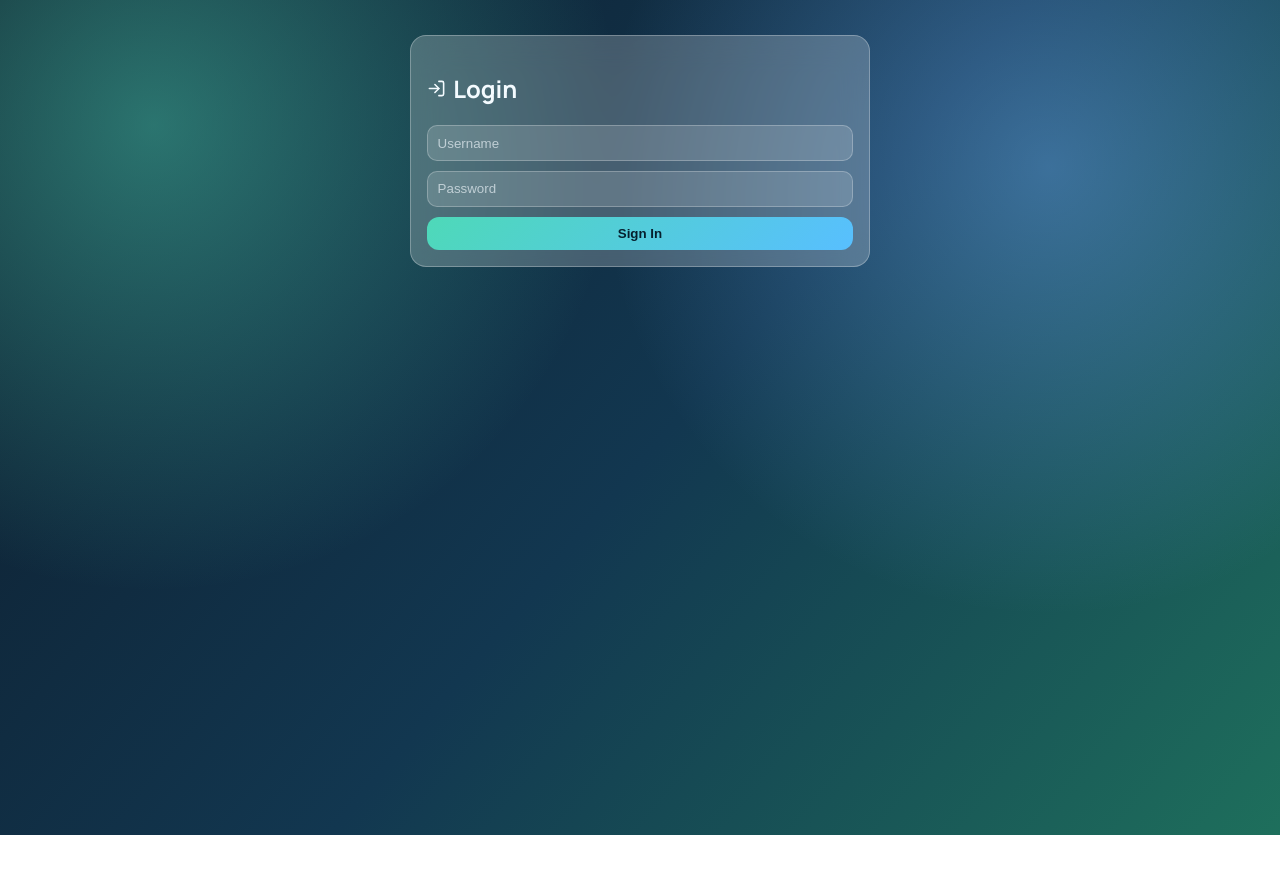
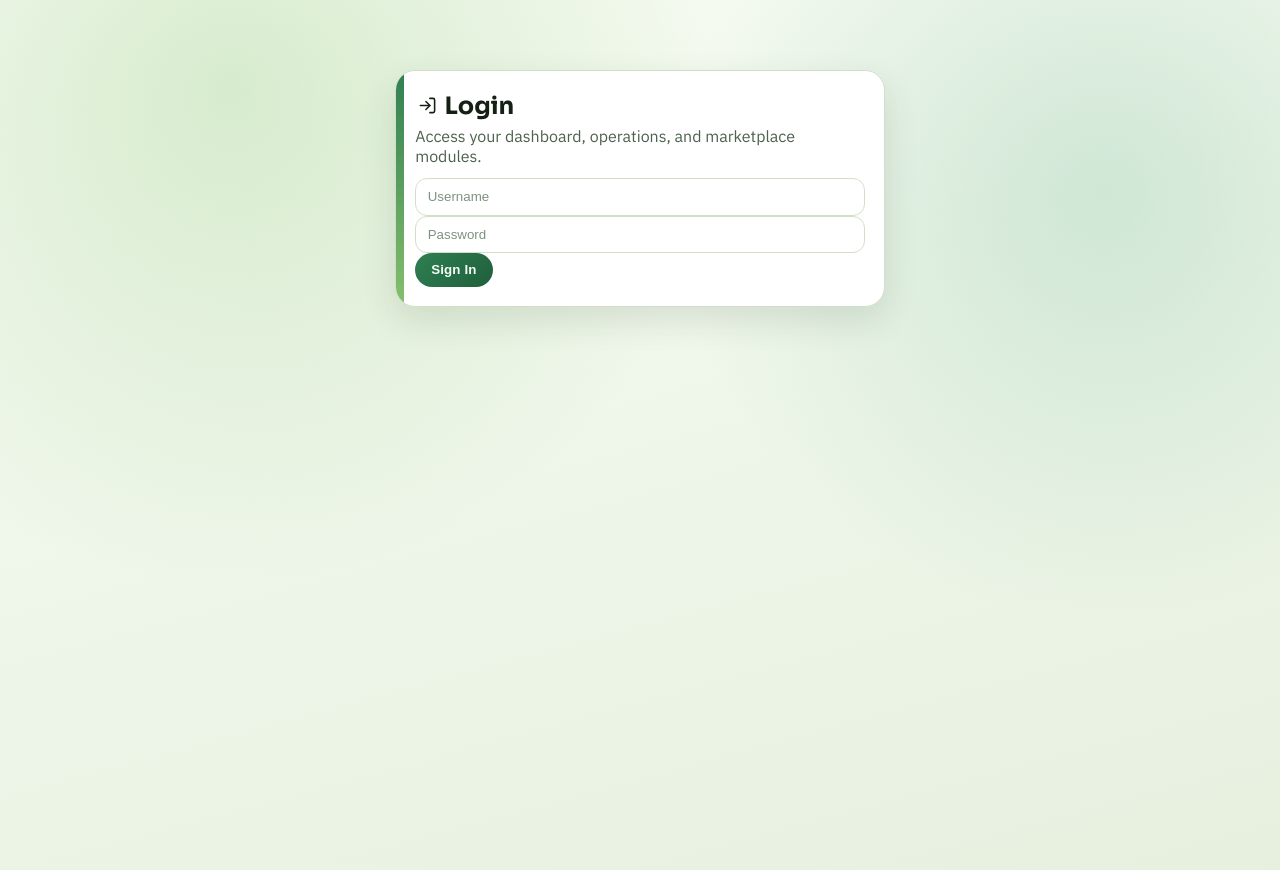
Before and after one commit to 23150056-beep/Agriculture_Sys_v3, a React (Vite) app: page /#/login in a window 1280 px wide. Before the commit the page ends 835 px from the top, so only its background shows below. Built offline with nearby package versions, Linux system fonts and the light colour scheme; no server answers.

Commit message:
Phase 3 visual overhaul for live UI

```diff
--- a/src/pages/auth/LoginPage.jsx
+++ b/src/pages/auth/LoginPage.jsx
@@ -46,12 +46,14 @@ function LoginPage() {
   return (
     <section className="auth-card">
       <h1 className="auth-title"><LogIn size={19} /> Login</h1>
+      <p className="auth-subtitle">Access your dashboard, operations, and marketplace modules.</p>
       <form onSubmit={onSubmit}>
         <input placeholder="Username" value={form.username} onChange={(e) => setForm({ ...form, username: e.target.value })} required />
         <input type="password" placeholder="Password" value={form.password} onChange={(e) => setForm({ ...form, password: e.target.value })} required />
         <button type="submit" disabled={saving}>{saving ? 'Signing In...' : 'Sign In'}</button>
       </form>
       {error ? <p className="error">{error}</p> : null}
+      {isDemoMode() ? <p className="auth-note">Demo login: demo_admin / demo12345</p> : null}
     </section>
   )
 }
--- a/src/pages/auth/RegisterPage.jsx
+++ b/src/pages/auth/RegisterPage.jsx
@@ -32,6 +32,7 @@ function RegisterPage() {
   return (
     <section className="auth-card">
       <h1 className="auth-title"><UserPlus size={19} /> Register</h1>
+      <p className="auth-subtitle">Create an account with your role to access module-specific workflows.</p>
       <form onSubmit={onSubmit}>
         <input placeholder="Full name" value={form.full_name} onChange={(e) => setForm({ ...form, full_name: e.target.value })} required />
         <input placeholder="Username" value={form.username} onChange={(e) => setForm({ ...form, username: e.target.value })} required />
--- a/src/styles/globals.css
+++ b/src/styles/globals.css
@@ -1,17 +1,25 @@
-@import url('https://fonts.googleapis.com/css2?family=Manrope:wght@400;500;600;700;800&display=swap');
+@import url('https://fonts.googleapis.com/css2?family=Sora:wght@400;500;600;700;800&family=IBM+Plex+Sans:wght@400;500;600;700&display=swap');
 
 :root {
-  font-family: 'Manrope', 'Segoe UI', Tahoma, Geneva, Verdana, sans-serif;
-  color: #f4fbff;
-  --bg-a: #0d1b2a;
-  --bg-b: #123750;
-  --bg-c: #1e6f5c;
-  --glass: rgba(255, 255, 255, 0.16);
-  --glass-strong: rgba(255, 255, 255, 0.22);
-  --glass-border: rgba(255, 255, 255, 0.28);
-  --text-muted: rgba(244, 251, 255, 0.78);
-  --accent: #9ef3d7;
-  --danger: #ffb3b3;
+  font-family: 'IBM Plex Sans', 'Segoe UI', Tahoma, Geneva, Verdana, sans-serif;
+  --bg-base: #f4f8ef;
+  --bg-overlay: rgba(255, 255, 255, 0.7);
+  --surface: #ffffff;
+  --surface-soft: #f8fbf5;
+  --line: #d3dec8;
+  --line-strong: #9bb389;
+  --text: #152015;
+  --text-muted: #4e614e;
+  --brand: #2f7f52;
+  --brand-strong: #1f5f3b;
+  --brand-soft: #e3f1e5;
+  --danger: #bc3c3c;
+  --warning: #9b6200;
+  --radius-sm: 12px;
+  --radius-md: 16px;
+  --radius-lg: 20px;
+  --shadow-soft: 0 8px 24px rgba(29, 59, 34, 0.08);
+  --shadow-strong: 0 14px 34px rgba(29, 59, 34, 0.12);
 }
 
 * {
@@ -21,232 +29,200 @@
 body {
   margin: 0;
   min-height: 100vh;
+  color: var(--text);
   background:
-    radial-gradient(circle at 12% 15%, rgba(78, 217, 184, 0.45) 0%, rgba(78, 217, 184, 0) 35%),
-    radial-gradient(circle at 82% 20%, rgba(115, 178, 255, 0.42) 0%, rgba(115, 178, 255, 0) 36%),
-    linear-gradient(130deg, var(--bg-a) 0%, var(--bg-b) 52%, var(--bg-c) 100%);
-  color: #f4fbff;
+    radial-gradient(circle at 18% 10%, rgba(126, 193, 107, 0.26) 0%, rgba(126, 193, 107, 0) 38%),
+    radial-gradient(circle at 86% 22%, rgba(90, 172, 134, 0.22) 0%, rgba(90, 172, 134, 0) 33%),
+    linear-gradient(165deg, #f8fcf3 0%, #edf5e8 58%, #e7f0df 100%);
 }
-@keyframes fadeSlideUp {
-  from {
-    opacity: 0;
-    transform: translateY(12px);
-  }
-  to {
-    opacity: 1;
-    transform: translateY(0);
-  }
+
+body::before {
+  content: '';
+  position: fixed;
+  inset: 0;
+  pointer-events: none;
+  opacity: 0.3;
+  background-image: linear-gradient(120deg, rgba(255, 255, 255, 0.65) 0.5px, transparent 0.5px);
+  background-size: 24px 24px;
+  z-index: -1;
 }
 
 a {
-  color: #f4fbff;
+  color: var(--brand-strong);
   text-decoration: none;
+}
+
+button {
+  border: 0;
+  border-radius: 999px;
+  background: linear-gradient(135deg, var(--brand), var(--brand-strong));
+  color: #f3fff7;
+  font-weight: 700;
+  letter-spacing: 0.01em;
+  padding: 0.58rem 1rem;
+  cursor: pointer;
+  transition: transform 0.2s ease, box-shadow 0.2s ease, filter 0.2s ease;
+}
+
+button:hover {
+  transform: translateY(-1px);
+  box-shadow: 0 8px 20px rgba(47, 127, 82, 0.28);
+  filter: saturate(1.08);
+}
+
+button:disabled {
+  opacity: 0.58;
+  cursor: not-allowed;
+  transform: none;
+  box-shadow: none;
+}
+
+input,
+select {
+  width: 100%;
+  padding: 0.64rem 0.72rem;
+  border: 1px solid var(--line);
+  border-radius: var(--radius-sm);
+  background: #ffffff;
+  color: var(--text);
+  transition: border-color 0.2s ease, box-shadow 0.2s ease;
+}
+
+input:focus,
+select:focus {
+  outline: none;
+  border-color: var(--brand);
+  box-shadow: 0 0 0 3px rgba(47, 127, 82, 0.16);
+}
+
+input::placeholder {
+  color: #7f9280;
 }
 
 .layout {
   min-height: 100vh;
-  position: relative;
-}
-
-.layout::before,
-.layout::after {
-  content: '';
-  position: fixed;
-  z-index: 0;
-  width: 22rem;
-  height: 22rem;
-  filter: blur(80px);
-  pointer-events: none;
-}
-
-.layout::before {
-  top: -8rem;
-  left: -4rem;
-  background: rgba(123, 222, 255, 0.25);
-}
-
-.layout::after {
-  bottom: -9rem;
-  right: -2rem;
-  background: rgba(160, 255, 218, 0.26);
 }
 
 .top-nav {
+  position: sticky;
+  top: 0;
+  z-index: 20;
   display: flex;
   align-items: center;
   justify-content: space-between;
-  padding: 1rem 1.3rem;
-  background: var(--glass);
-  border: 1px solid var(--glass-border);
-  backdrop-filter: blur(16px);
-  -webkit-backdrop-filter: blur(16px);
-  border-radius: 16px;
-  margin: 0.9rem;
-  position: relative;
-  z-index: 1;
+  gap: 1rem;
+  margin: 0;
+  padding: 0.95rem 1.2rem;
+  background: var(--bg-overlay);
+  backdrop-filter: blur(10px);
+  border-bottom: 1px solid var(--line);
 }
 
 .top-nav nav {
   display: flex;
-  gap: 1rem;
+  align-items: center;
+  gap: 0.4rem;
 }
 
 .brand {
+  font-family: 'Sora', 'IBM Plex Sans', sans-serif;
+  font-size: 1rem;
   font-weight: 800;
   letter-spacing: 0.02em;
+  color: var(--brand-strong);
 }
 
 .brand-wrap {
-  display: flex;
+  display: inline-flex;
   align-items: center;
-  gap: 0.55rem;
+  gap: 0.5rem;
+}
+
+.nav-item {
+  display: inline-flex;
+  align-items: center;
+  gap: 0.44rem;
+  padding: 0.46rem 0.64rem;
+  border-radius: 999px;
+  font-size: 0.84rem;
+  color: var(--text-muted);
+}
+
+.nav-item:hover {
+  color: var(--brand-strong);
+  background: var(--brand-soft);
 }
 
 .user-meta {
   display: flex;
   align-items: center;
-  gap: 0.8rem;
+  gap: 0.7rem;
   color: var(--text-muted);
-}
-
-button {
-  border: none;
-  border-radius: 12px;
-  background: linear-gradient(135deg, #4ed9b8, #58bfff);
-  color: #06202e;
-  font-weight: 700;
-  padding: 0.58rem 0.92rem;
-  cursor: pointer;
-  transition: transform 0.2s ease, box-shadow 0.2s ease;
-}
-
-button:hover {
-  transform: translateY(-1px);
-  box-shadow: 0 12px 25px rgba(72, 195, 255, 0.25);
-}
-
-button:disabled {
-  opacity: 0.55;
-  cursor: not-allowed;
-  transform: none;
-  box-shadow: none;
+  font-size: 0.9rem;
 }
 
 .shell {
   display: grid;
-  grid-template-columns: 220px 1fr;
+  grid-template-columns: 250px minmax(0, 1fr);
   gap: 1rem;
-  padding: 1rem;
-  position: relative;
-  z-index: 1;
+  padding: 1.15rem;
 }
 
 .sidebar {
-  padding: 1rem;
-  border-radius: 16px;
-  background: var(--glass);
-  border: 1px solid var(--glass-border);
-  backdrop-filter: blur(16px);
-  -webkit-backdrop-filter: blur(16px);
+  position: sticky;
+  top: 5rem;
+  align-self: start;
   display: flex;
   flex-direction: column;
-  gap: 0.55rem;
-  height: fit-content;
+  gap: 0.5rem;
+  padding: 1rem;
+  border-radius: var(--radius-lg);
+  background: var(--surface);
+  border: 1px solid var(--line);
+  box-shadow: var(--shadow-soft);
 }
 
-.sidebar a,
-.nav-item {
+.sidebar h3 {
+  margin: 0 0 0.3rem;
+  font-family: 'Sora', sans-serif;
+  font-size: 0.8rem;
+  letter-spacing: 0.12em;
+  text-transform: uppercase;
+  color: var(--text-muted);
+}
+
+.sidebar a {
   display: inline-flex;
   align-items: center;
   gap: 0.48rem;
-  color: #f4fbff;
-  padding: 0.45rem 0.55rem;
-  border-radius: 10px;
+  border-radius: 999px;
+  padding: 0.46rem 0.66rem;
+  color: var(--text-muted);
+  font-weight: 500;
 }
 
-.sidebar a:hover,
-.nav-item:hover {
-  background: rgba(255, 255, 255, 0.12);
+.sidebar a:hover {
+  color: var(--brand-strong);
+  background: var(--brand-soft);
 }
 
 main {
-  padding: 0.25rem;
+  min-width: 0;
+  display: grid;
+  gap: 0.9rem;
 }
 
 .panel {
-  border: 1px solid var(--glass-border);
-  border-radius: 16px;
-  background: var(--glass);
-  backdrop-filter: blur(14px);
-  -webkit-backdrop-filter: blur(14px);
+  border-radius: var(--radius-lg);
+  border: 1px solid var(--line);
+  background: var(--surface);
+  box-shadow: var(--shadow-soft);
   padding: 1rem;
-  animation: fadeSlideUp 0.45s ease;
-}
-
-.grid {
-  display: grid;
-  grid-template-columns: repeat(auto-fill, minmax(220px, 1fr));
-  gap: 0.9rem;
-}
-
-.stats-grid {
-  display: grid;
-  grid-template-columns: repeat(auto-fill, minmax(170px, 1fr));
-  gap: 0.8rem;
-  margin-top: 0.8rem;
-}
-
-.card {
-  border: 1px solid rgba(255, 255, 255, 0.2);
-  border-radius: 12px;
-  padding: 0.8rem;
-  background: rgba(255, 255, 255, 0.14);
-}
-
-.list {
-  display: grid;
-  gap: 0.6rem;
-  padding: 0;
-  list-style: none;
-}
-
-.list-row {
-  display: flex;
-  gap: 0.8rem;
-  justify-content: space-between;
-  align-items: center;
-  flex-wrap: wrap;
-}
-
-.status-badge {
-  display: inline-block;
-  margin-left: 0.4rem;
-  font-size: 0.8rem;
-  border-radius: 999px;
-  background: rgba(158, 243, 215, 0.28);
-  color: #d5fff1;
-  padding: 0.2rem 0.55rem;
-}
-
-.auth-card {
-  max-width: 460px;
-  margin: 2.2rem auto;
-  background: var(--glass-strong);
-  border: 1px solid var(--glass-border);
-  border-radius: 16px;
-  backdrop-filter: blur(16px);
-  -webkit-backdrop-filter: blur(16px);
-  padding: 1rem;
-  animation: fadeSlideUp 0.45s ease;
-}
-.auth-title {
-  display: flex;
-  align-items: center;
-  gap: 0.45rem;
+  animation: riseIn 0.45s ease;
 }
 
 .page-header {
-  margin-bottom: 0.75rem;
+  margin-bottom: 0.8rem;
 }
 
 .page-title-wrap {
@@ -257,122 +233,142 @@ main {
 
 .page-title {
   margin: 0;
-  font-size: 1.28rem;
+  font-family: 'Sora', sans-serif;
+  font-size: 1.22rem;
   letter-spacing: 0.01em;
 }
 
 .page-subtitle {
-  margin: 0.28rem 0 0;
+  margin: 0.3rem 0 0;
   color: var(--text-muted);
 }
 
 .section-label {
-  margin: 0.6rem 0 0.45rem;
-  font-weight: 700;
-  color: #d9f8ee;
+  margin: 0.7rem 0 0.5rem;
+  font-family: 'Sora', sans-serif;
+  font-size: 0.86rem;
+  letter-spacing: 0.08em;
+  text-transform: uppercase;
+  color: var(--brand-strong);
 }
 
-.auth-card form {
+.grid,
+.stats-grid {
   display: grid;
-  gap: 0.6rem;
+  gap: 0.8rem;
 }
 
-.inline-form {
-  display: grid;
-  grid-template-columns: repeat(auto-fit, minmax(180px, 1fr));
-  gap: 0.6rem;
-  margin-bottom: 1rem;
+.grid {
+  grid-template-columns: repeat(auto-fill, minmax(220px, 1fr));
 }
 
-.pod-form {
-  margin-top: 0.8rem;
+.stats-grid {
+  grid-template-columns: repeat(auto-fill, minmax(180px, 1fr));
 }
 
-input,
-select {
-  padding: 0.6rem;
-  border: 1px solid rgba(255, 255, 255, 0.25);
-  border-radius: 10px;
-  background: rgba(255, 255, 255, 0.14);
-  color: #f4fbff;
-  animation: fadeSlideUp 0.45s ease;
-}
-
-input::placeholder {
-  color: rgba(244, 251, 255, 0.64);
-}
-
-select option {
-  color: #0b1f2f;
-}
-
-.error {
-  color: var(--danger);
-}
-
-.pending-row {
-  background: rgba(255, 230, 170, 0.25);
-  border-color: rgba(255, 230, 170, 0.4);
-  opacity: 0.88;
-}
-
-.sync-text {
-  color: #ffeab5;
-  font-size: 0.85rem;
+.card {
+  border: 1px solid var(--line);
+  border-radius: var(--radius-md);
+  background: var(--surface-soft);
+  padding: 0.85rem;
 }
 
 .kpi-card {
-  padding: 0.95rem;
+  position: relative;
+  overflow: hidden;
+}
+
+.kpi-card::after {
+  content: '';
+  position: absolute;
+  inset: auto 0 0;
+  height: 4px;
+  background: linear-gradient(90deg, var(--brand), #6ab177);
 }
 
 .kpi-label {
   margin: 0;
+  font-size: 0.82rem;
   color: var(--text-muted);
-  font-size: 0.84rem;
 }
 
 .kpi-value {
-  margin: 0.35rem 0 0;
-  font-size: 1.42rem;
-  font-weight: 800;
+  margin: 0.28rem 0 0;
+  font-family: 'Sora', sans-serif;
+  font-size: 1.52rem;
+  font-weight: 700;
+  color: var(--brand-strong);
 }
 
 .kpi-hint {
-  margin: 0.2rem 0 0;
+  margin: 0.16rem 0 0;
+  color: var(--text-muted);
   font-size: 0.8rem;
-  color: var(--text-muted);
+}
+
+.list {
+  list-style: none;
+  padding: 0;
+  margin: 0;
+  display: grid;
+  gap: 0.65rem;
+}
+
+.list-row {
+  display: flex;
+  justify-content: space-between;
+  gap: 0.7rem;
+  align-items: center;
+  flex-wrap: wrap;
+}
+
+.status-badge {
+  display: inline-flex;
+  align-items: center;
+  border-radius: 999px;
+  padding: 0.22rem 0.58rem;
+  background: #dff1e0;
+  border: 1px solid #a5caab;
+  color: #285d36;
+  font-size: 0.77rem;
+  font-weight: 700;
+  text-transform: uppercase;
+  letter-spacing: 0.03em;
 }
 
 .filter-bar {
   display: grid;
-  grid-template-columns: repeat(auto-fit, minmax(180px, 1fr));
+  grid-template-columns: repeat(auto-fit, minmax(190px, 1fr));
   gap: 0.6rem;
-  margin: 0 0 0.8rem;
+  margin-bottom: 0.7rem;
 }
 
 .table-wrap {
   width: 100%;
   overflow-x: auto;
+  border-radius: var(--radius-md);
+  border: 1px solid var(--line);
 }
 
 .data-table {
   width: 100%;
   border-collapse: collapse;
-  background: rgba(255, 255, 255, 0.1);
-  border-radius: 14px;
-  overflow: hidden;
+  background: var(--surface);
 }
 
 .data-table th,
 .data-table td {
   text-align: left;
-  padding: 0.62rem 0.72rem;
-  border-bottom: 1px solid rgba(255, 255, 255, 0.16);
+  padding: 0.66rem 0.72rem;
+  border-bottom: 1px solid #e5eee0;
 }
 
 .data-table th {
-  font-size: 0.82rem;
-  color: var(--text-muted);
+  background: #f0f6eb;
+  color: #3d5341;
+  font-size: 0.78rem;
+  letter-spacing: 0.06em;
+  text-transform: uppercase;
 }
 
 .mobile-card-list {
@@ -381,15 +377,17 @@ select option {
 }
 
 .mobile-data-card h3 {
-  margin: 0 0 0.5rem;
+  margin: 0 0 0.45rem;
+  font-family: 'Sora', sans-serif;
 }
 
 .mobile-kv p {
-  margin: 0.25rem 0;
+  margin: 0.18rem 0;
+  color: var(--text-muted);
 }
 
 .mobile-card-actions {
-  margin-top: 0.5rem;
+  margin-top: 0.55rem;
 }
 
 .empty-state,
@@ -400,45 +398,111 @@ select option {
 
 .empty-title {
   margin: 0;
+  font-family: 'Sora', sans-serif;
   font-weight: 700;
 }
 
 .empty-description {
-  margin: 0.35rem 0 0;
+  margin: 0.3rem 0 0;
   color: var(--text-muted);
 }
 
+.error {
+  color: var(--danger);
+}
+
 .error-state {
-  color: #ffd4d4;
-  background: rgba(255, 89, 89, 0.18);
-  border: 1px solid rgba(255, 89, 89, 0.32);
-  border-radius: 12px;
-  padding: 0.55rem 0.7rem;
+  border: 1px solid #eab6b6;
+  background: #fff0f0;
+  color: #8a2e2e;
+  border-radius: var(--radius-sm);
+  padding: 0.52rem 0.66rem;
 }
 
 .toast {
-  border-radius: 12px;
-  padding: 0.52rem 0.7rem;
-  border: 1px solid rgba(167, 255, 224, 0.35);
-  background: rgba(167, 255, 224, 0.16);
+  border: 1px solid #a5caab;
+  background: #eef8ee;
+  color: #285d36;
+  border-radius: var(--radius-sm);
+  padding: 0.52rem 0.66rem;
 }
 
 .toast-error {
-  border-color: rgba(255, 89, 89, 0.32);
-  background: rgba(255, 89, 89, 0.18);
+  border-color: #eab6b6;
+  background: #fff0f0;
+  color: #8a2e2e;
+}
+
+.inline-form {
+  display: grid;
+  grid-template-columns: repeat(auto-fit, minmax(180px, 1fr));
+  gap: 0.6rem;
+  margin-bottom: 0.9rem;
+}
+
+.pod-form {
+  margin-top: 0.8rem;
+}
+
+.auth-card {
+  max-width: 490px;
+  margin: 4.4rem auto;
+  padding: 1.2rem;
+  border-radius: var(--radius-lg);
+  border: 1px solid var(--line);
+  background: var(--surface);
+  box-shadow: var(--shadow-strong);
+  position: relative;
+  overflow: hidden;
+  animation: riseIn 0.45s ease;
+}
+
+.auth-card::before {
+  content: '';
+  position: absolute;
+  inset: 0 auto 0 0;
+  width: 8px;
+  background: linear-gradient(180deg, var(--brand), #87bf6d);
+}
+
+.auth-title {
+  margin: 0;
+  padding-left: 0.2rem;
+  display: flex;
+  align-items: center;
+  gap: 0.45rem;
+  font-family: 'Sora', sans-serif;
+}
+
+.auth-subtitle {
+  margin: 0.35rem 0 0.75rem;
+  color: var(--text-muted);
+}
+
+.auth-note {
+  margin-top: 0.75rem;
+  border: 1px dashed var(--line-strong);
+  background: #f1f8ec;
+  border-radius: var(--radius-sm);
+  padding: 0.55rem 0.65rem;
+  color: #32543a;
+  font-size: 0.9rem;
 }
 
 .timeline {
   list-style: none;
+  margin: 0;
   padding: 0;
-  margin: 0;
   display: grid;
-  gap: 0.65rem;
+  gap: 0.62rem;
 }
 
 .timeline-item {
-  border-left: 3px solid rgba(167, 255, 224, 0.45);
-  padding-left: 0.7rem;
+  background: var(--surface-soft);
+  border: 1px solid var(--line);
+  border-left: 4px solid var(--brand);
+  border-radius: 10px;
+  padding: 0.58rem 0.66rem;
 }
 
 .timeline-title {
@@ -447,9 +511,9 @@ select option {
 }
 
 .timeline-meta {
-  margin: 0.15rem 0 0;
+  margin: 0.14rem 0 0;
   color: var(--text-muted);
-  font-size: 0.85rem;
+  font-size: 0.84rem;
 }
 
 .skeleton-wrap {
@@ -458,11 +522,63 @@ select option {
 }
 
 .skeleton-line {
-  height: 0.9rem;
+  height: 0.88rem;
   border-radius: 999px;
-  background: linear-gradient(90deg, rgba(255, 255, 255, 0.12), rgba(255, 255, 255, 0.24), rgba(255, 255, 255, 0.12));
+  background: linear-gradient(90deg, #e2eddd, #f3f8ef, #e2eddd);
   background-size: 220% 100%;
-  animation: shimmer 1.2s linear infinite;
+  animation: shimmer 1.25s linear infinite;
+}
+
+.pending-row {
+  border-color: #e7c991;
+  background: #fff8e8;
+}
+
+.sync-text {
+  color: var(--warning);
+  font-size: 0.82rem;
+}
+
+.detail-drawer {
+  position: fixed;
+  top: 0;
+  right: -26rem;
+  width: 24rem;
+  max-width: 95vw;
+  height: 100vh;
+  z-index: 30;
+  background: #f4f8ef;
+  border-left: 1px solid var(--line);
+  padding: 1rem;
+  transition: right 0.22s ease;
+  box-shadow: -10px 0 28px rgba(28, 48, 32, 0.15);
+}
+
+.detail-drawer.open {
+  right: 0;
+}
+
+.detail-drawer-head {
+  display: flex;
+  justify-content: space-between;
+  gap: 0.7rem;
+  align-items: center;
+}
+
+.loading {
+  color: var(--text-muted);
+  font-weight: 600;
+}
+
+@keyframes riseIn {
+  from {
+    opacity: 0;
+    transform: translateY(14px);
+  }
+  to {
+    opacity: 1;
+    transform: translateY(0);
+  }
 }
 
 @keyframes shimmer {
@@ -474,32 +590,29 @@ select option {
   }
 }
 
-.detail-drawer {
-  position: fixed;
-  right: -26rem;
-  top: 0;
-  width: 24rem;
-  max-width: 95vw;
-  height: 100vh;
-  background: #0f2332;
-  border-left: 1px solid rgba(255, 255, 255, 0.18);
-  padding: 1rem;
-  z-index: 20;
-  transition: right 0.2s ease;
-}
+@media (max-width: 1024px) {
+  .shell {
+    grid-template-columns: 1fr;
+  }
 
-.detail-drawer.open {
-  right: 0;
-}
-
-.detail-drawer-head {
-  display: flex;
-  align-items: center;
-  justify-content: space-between;
-  gap: 0.6rem;
+  .sidebar {
+    position: static;
+  }
 }
 
 @media (max-width: 900px) {
+  .top-nav {
+    flex-wrap: wrap;
+    gap: 0.7rem;
+    padding: 0.86rem 0.85rem;
+  }
+
+  .top-nav nav {
+    width: 100%;
+    overflow-x: auto;
+    padding-bottom: 0.2rem;
+  }
+
   .desktop-list {
     display: none;
   }
@@ -508,14 +621,3 @@ select option {
     display: grid;
   }
 }
-
-@media (max-width: 900px) {
-  .shell {
-    grid-template-columns: 1fr;
-  }
-
-  .top-nav {
-    flex-wrap: wrap;
-    gap: 0.8rem;
-  }
-}
```
